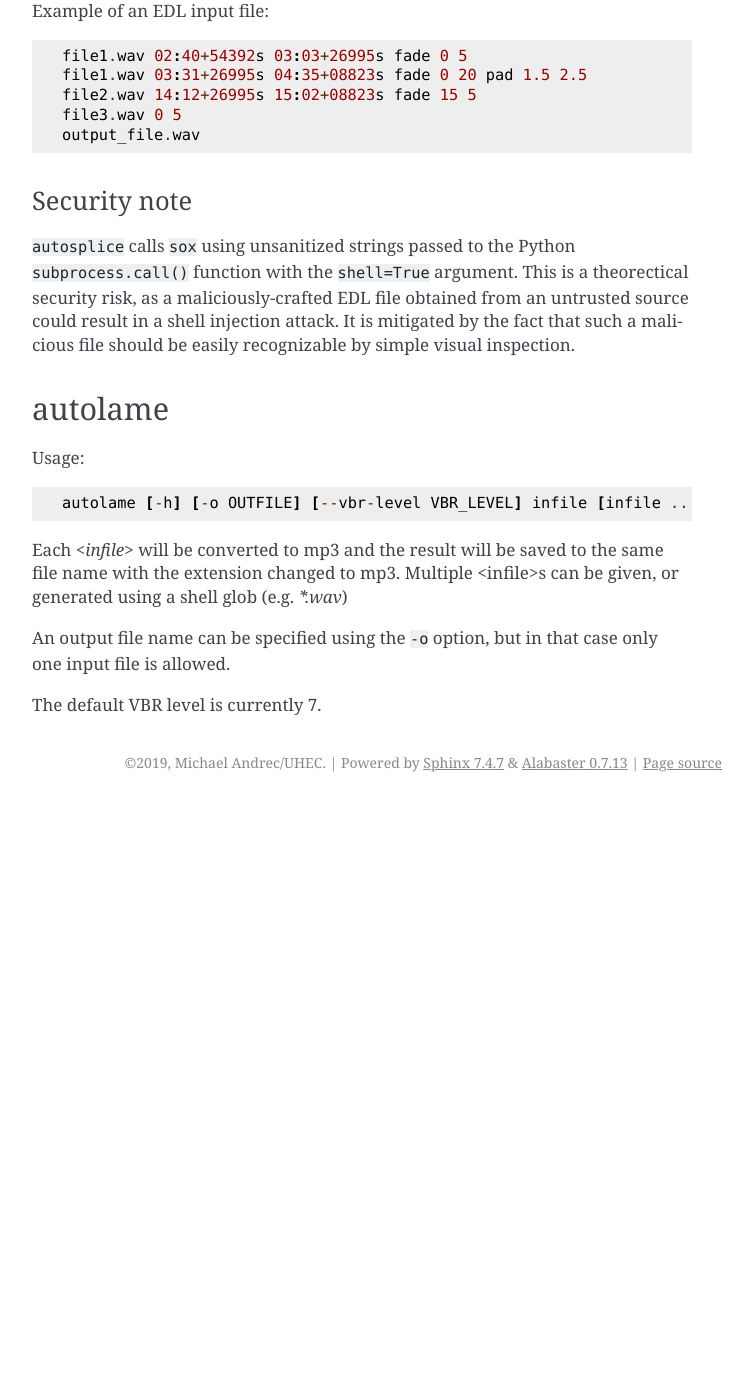
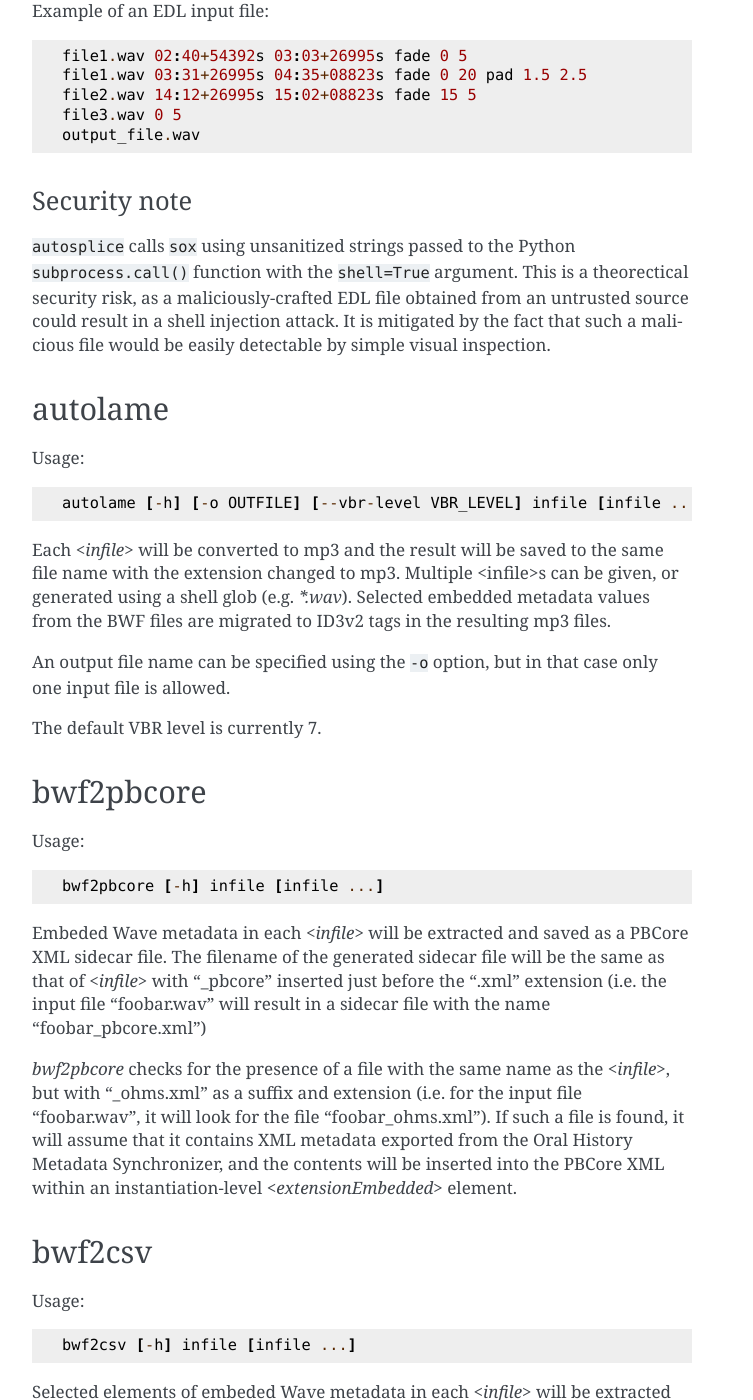
Before and after one commit to Ukrainian-History/autoBWF, a Sphinx documentation site: the page built from docs/splicelame.rst, in a window 1280 px wide and 1400 px high, scrolled down 720 px. Shown: the whole window, without its empty margins (388-1141 px from the left). Built offline with Sphinx 7.4.7, drawn with Linux system fonts in a browser that asks for light colours; before the commit the page ends 1522 px from its top, so only the background shows below that; some of the changed text lies outside the part shown.

```diff
--- a/docs/conf.py
+++ b/docs/conf.py
@@ -22,7 +22,7 @@ copyright = '2019, Michael Andrec/UHEC'
 author = 'Michael Andrec/UHEC'
 
 # The full version, including alpha/beta/rc tags
-release = '3.3.1'
+release = '3.4.0'
 
 
 # -- General configuration ---------------------------------------------------
--- a/docs/splicelame.rst
+++ b/docs/splicelame.rst
@@ -45,7 +45,7 @@ Security note
 ``subprocess.call()`` function with the ``shell=True`` argument. This is a
 theorectical security risk, as a maliciously-crafted EDL file obtained from an
 untrusted source could result in a shell injection attack. It is mitigated by the
-fact that such a malicious file should be easily recognizable by simple visual
+fact that such a malicious file would be easily detectable by simple visual
 inspection.
 
 autolame
@@ -57,9 +57,38 @@ Usage::
 
 Each `<infile>` will be converted to mp3 and the result will be saved to the same
 file name with the extension changed to mp3. Multiple <infile>s can be given, or
-generated using a shell glob (e.g. `*.wav`)
+generated using a shell glob (e.g. `*.wav`). Selected embedded metadata values from the BWF
+files are migrated to ID3v2 tags in the resulting mp3 files.
 
 An output file name can be specified using the ``-o`` option, but in that case
 only one input file is allowed.
 
 The default VBR level is currently 7.
+
+bwf2pbcore
+------------------
+
+Usage::
+
+    bwf2pbcore [-h] infile [infile ...]
+
+Embeded Wave metadata in each `<infile>` will be extracted and saved as a PBCore XML sidecar file.
+The filename of the generated sidecar file will be the same as that of `<infile>` with
+"_pbcore" inserted just before the ".xml" extension (i.e. the input file "foobar.wav" will
+result in a sidecar file with the name "foobar_pbcore.xml")
+
+`bwf2pbcore` checks for the presence of a file with the same name as the `<infile>`, but with
+"_ohms.xml" as a suffix and extension (i.e. for the input file "foobar.wav", it will look for the
+file "foobar_ohms.xml"). If such a file is found, it will assume that it contains XML metadata exported from
+the Oral History Metadata Synchronizer, and the contents will be inserted into the PBCore XML
+within an instantiation-level `<extensionEmbedded>` element.
+
+bwf2csv
+------------------
+
+Usage::
+
+    bwf2csv [-h] infile [infile ...]
+
+Selected elements of embeded Wave metadata in each `<infile>` will be extracted and output to `stdout` in CSV format (one line
+per Wave file).
--- a/setup.py
+++ b/setup.py
@@ -39,6 +39,6 @@ setup(
     packages=find_packages(include=['autoBWF']),
     setup_requires=setup_requirements,
     url='https://github.com/Ukrainian-History/autoBWF',
-    version='3.3.1',
+    version='3.4.0',
     zip_safe=False,
 )
```
Also changed, not shown: other parts of docs/splicelame.rst (+1 -1 lines), HISTORY.md (+8 -0 lines), docs/index.rst (+4 -4 lines), docs/installation.rst (+5 -5 lines).
